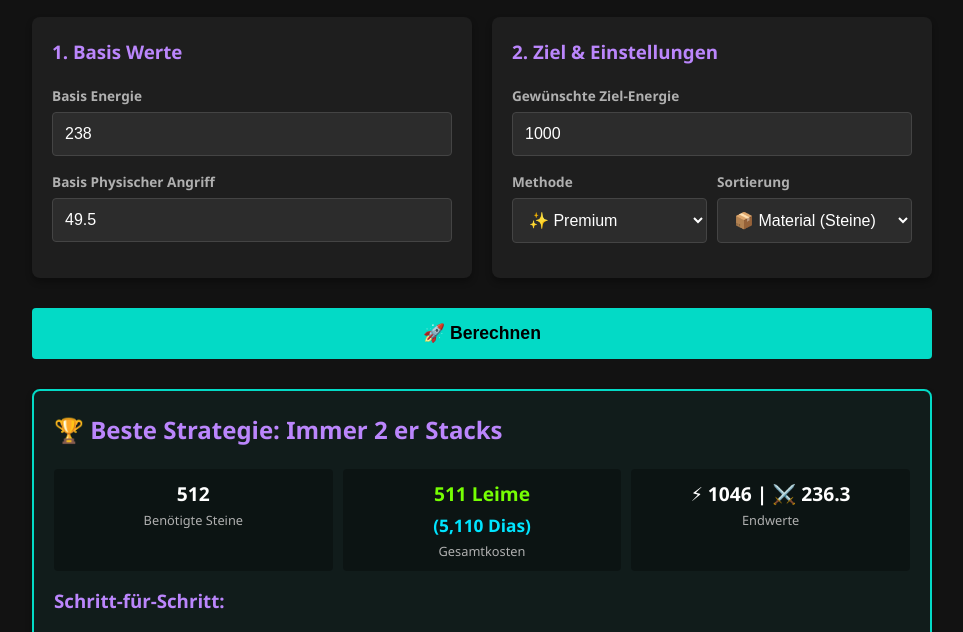
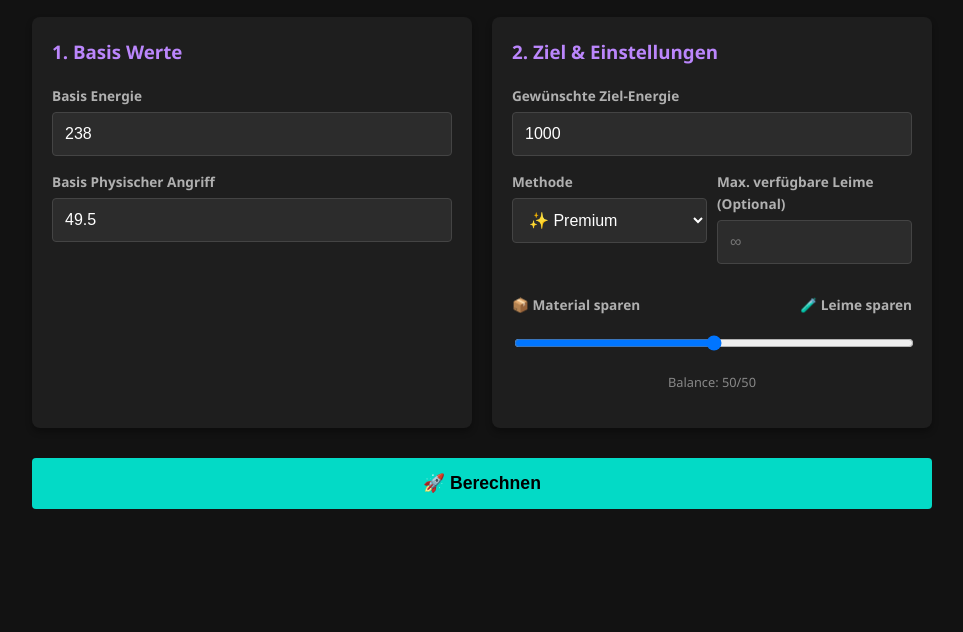
Before and after one commit to RenzoHappiness/ProStoneComb, a plain HTML site: page index.html in a window 1280 px wide. Shown: the part 158-790 px from the top of the page, without its empty margins (158-1121 px from the left). Drawn offline with Linux system fonts and the light colour scheme.

Commit message:
Enhance index.html with new input fields
Added a max glue input and priority slider for material saving.

```diff
--- a/index.html
+++ b/index.html
@@ -34,10 +34,12 @@
 
         <div class="card">
             <h3 id="lbl_target">2. Ziel & Einstellungen</h3>
+
             <div class="input-group">
                 <label id="lbl_target_eng">Gewünschte Ziel-Energie</label>
                 <input type="number" id="targetEnergy" value="1000">
             </div>
+
             <div class="grid-2-inner">
                 <div class="input-group">
                     <label id="lbl_mode">Methode</label>
@@ -47,13 +49,20 @@
                     </select>
                 </div>
                 <div class="input-group">
-                    <label id="lbl_sort">Sortierung</label>
-                    <select id="sortType" onchange="calculateOptimize()">
-                        <option value="stones">📦 Material (Steine)</option>
-                        <option value="cost">🧪 Kosten (Leime)</option>
-                    </select>
+                    <label id="lbl_limit_glue">Max. verfügbare Leime (Optional)</label>
+                    <input type="number" id="maxGlues" placeholder="∞" oninput="calculateOptimize()">
                 </div>
             </div>
+
+            <div class="input-group" style="margin-top: 15px;">
+                <label style="display:flex; justify-content:space-between;">
+                    <span id="lbl_prio_mat">📦 Material sparen</span>
+                    <span id="lbl_prio_glue">🧪 Leime sparen</span>
+                </label>
+                <input type="range" id="prioSlider" min="0" max="100" value="50" class="slider" oninput="calculateOptimize()">
+                <div style="text-align:center; font-size:0.8em; color:#888;" id="lbl_slider_desc">Balance: 50/50</div>
+            </div>
+
         </div>
     </div>
 
```
